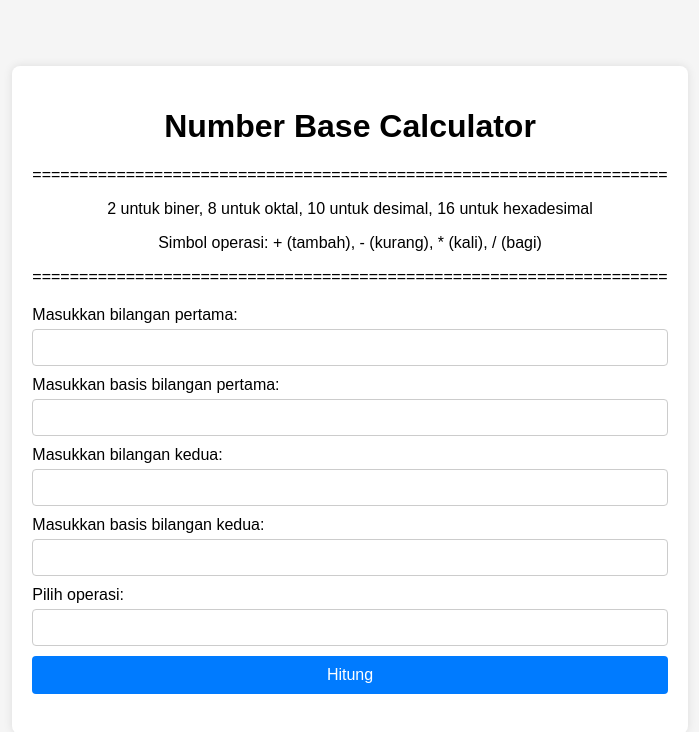
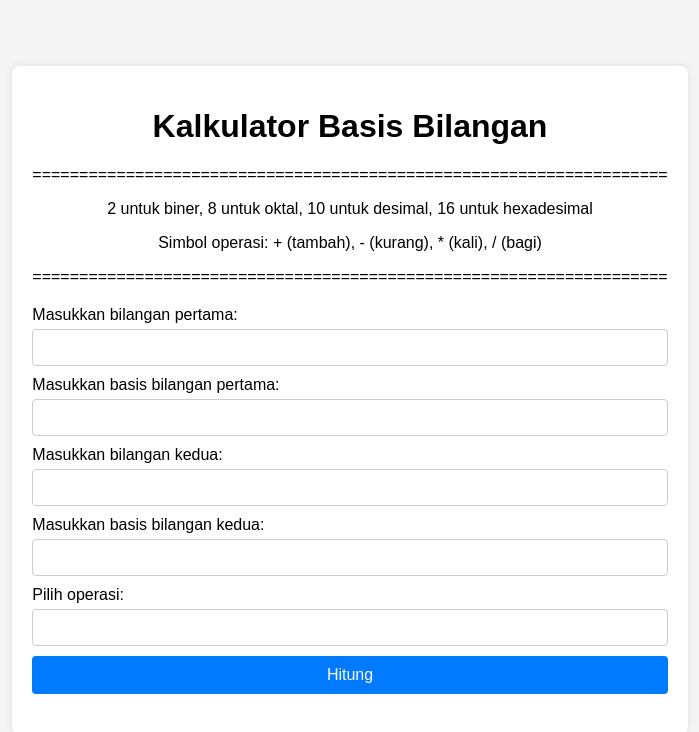
Before and after one commit to Finarifana/new-project, a plain HTML site: page index.html in a window 1280 px wide. Shown: the whole page, without its empty margins (290-989 px from the left). Drawn offline with Linux system fonts and the light colour scheme.

Commit message:
Update index.html

```diff
--- a/index.html
+++ b/index.html
@@ -3,12 +3,12 @@
 <head>
     <meta charset="UTF-8">
     <meta name="viewport" content="width=device-width, initial-scale=1.0">
-    <title>Number Base Calculator</title>
+    <title>Kalkulator Basis Bilangan: Representasi dan Algoritma Bilangan Bulat</title>
     <link rel="stylesheet" href="styles.css">
 </head>
 <body>
     <div class="container">
-        <h1>Number Base Calculator</h1>
+        <h1>Kalkulator Basis Bilangan</h1>
         <div class="instructions">
             <p>====================================================================</p>
             <p>2 untuk biner, 8 untuk oktal, 10 untuk desimal, 16 untuk hexadesimal</p>
```
